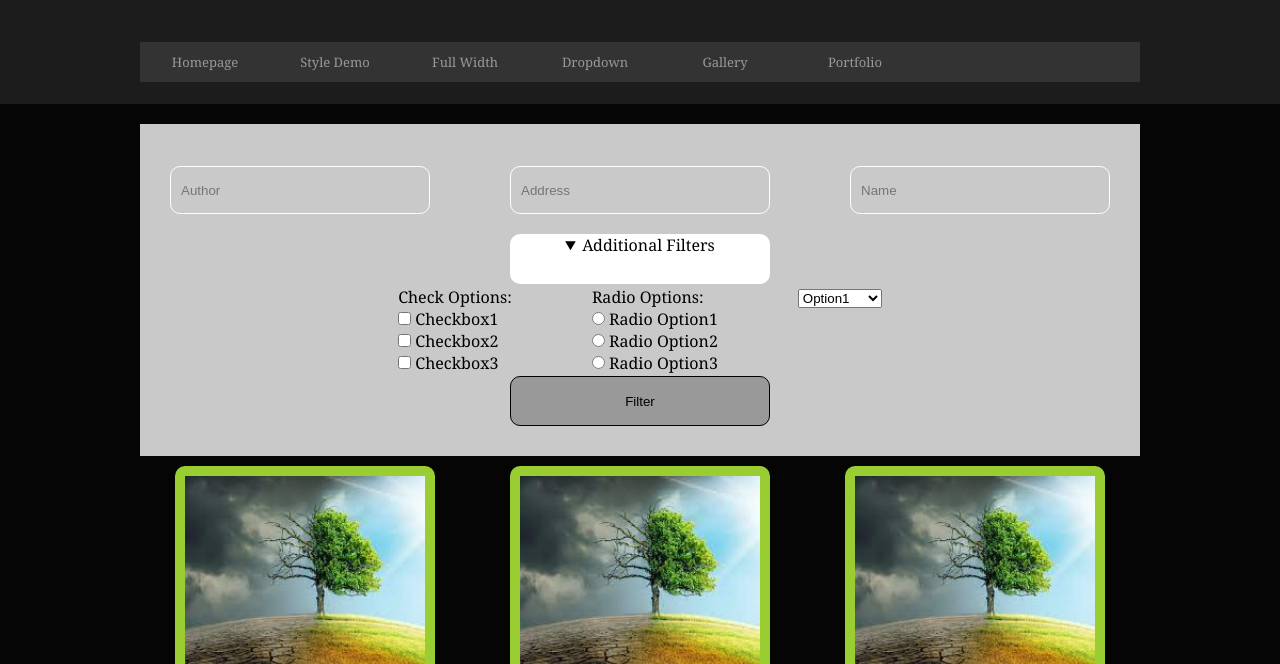
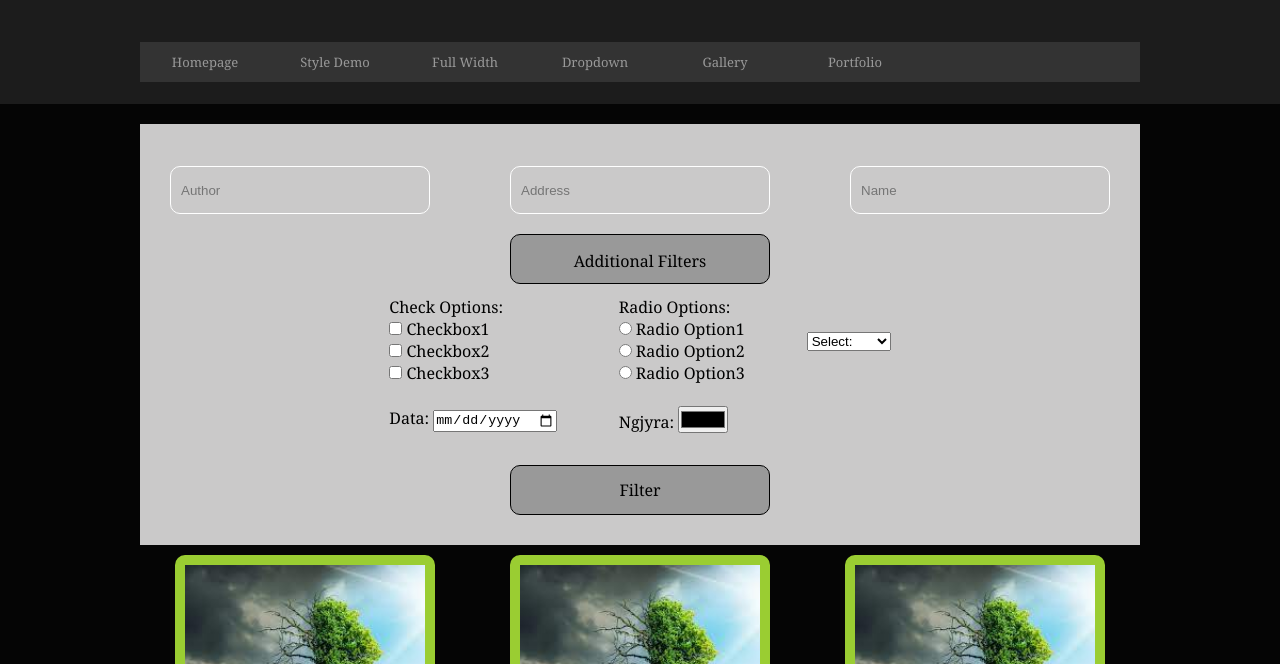
Before and after one commit to altingjonbalaj20/PWWW21-22_Gr11, a website: page template/fourthwebsite.html in a window 1280 px wide. Both pictures are taken after a click on the heading "Additional Filters". Shown: the part 136-800 px from the top of the page. Drawn offline with Linux system fonts and the light colour scheme.

Commit message:
simple changes

```diff
--- a/styles/fourthwebsite/fourthwebsite.css
+++ b/styles/fourthwebsite/fourthwebsite.css
@@ -32,9 +32,9 @@ header{
     color: transparent;
     user-select: none;
     position:relative;
-    top: 12px;
-    left: 10px;
-    font-size: 16px;
+    top: 0.55em;
+    left: 0.6em;
+    font-size: 1em;
     width:max-content;
     background: transparent;
     display: inline;
@@ -58,14 +58,15 @@ header{
 }
 
 #filter-form .additional-filters{
-    margin: auto;
+    margin: auto auto 20px;
 }
 
 #filter-form .additional-filters summary{
+    list-style: none;
+    padding: 15px;
     text-align: center;
     height: 50px;
     border-radius: 10px;
-    margin: auto;
     width: 260px;
     background-color: white;
     -webkit-border-radius: 10px;
@@ -74,13 +75,13 @@ header{
     -o-border-radius: 10px;
 }
 
-#filter-form .additional-filters table tr{
-    display: grid;
-    grid-template-columns: auto auto auto;
-    column-gap: 80px;
+#filter-form .additional-filters table tr td{
+    padding: 10px 30px;
 }
 
 .form-container #filter-form .button{
+    font-size: 1em;
+    font-family: Georgia, 'Times New Roman', Times, serif;
     margin: auto;
     width: 260px;
     height: 50px;
--- a/template/fourthwebsite.html
+++ b/template/fourthwebsite.html
@@ -94,7 +94,7 @@
                     </div>
                 </div>
                 <details class="additional-filters">
-                    <summary>Additional Filters</summary>
+                    <summary class="button">Additional Filters</summary>
                     <table>
                         <tr>
                             <td>
@@ -118,15 +118,15 @@
                                 <div class="radio-options">
                                     <label for="">Radio Options:</label>
                                     <div class="radio-option">
-                                        <input type="radio" name="radio-option" id="">
+                                        <input type="radio" name="radio-option" value="radio-option1" id="">
                                         <label for="">Radio Option1</label>
                                     </div>
                                     <div class="radio-option">
-                                        <input type="radio" name="radio-option" id="">
+                                        <input type="radio" name="radio-option" value="radio-option2" id="">
                                         <label for="">Radio Option2</label>
                                     </div>
                                     <div class="radio-option">
-                                        <input type="radio" name="radio-option" id="">
+                                        <input type="radio" name="radio-option" value="radio-option3" id="">
                                         <label for="">Radio Option3</label>
                                     </div>
                                 </div>
@@ -134,6 +134,7 @@
                             <td>
                                 <select name="optgroup1" id="">
                                     <label for="">Select Options:</label>
+                                    <option value="">Select: </option>
                                     <optgroup label="Group Option 1">
                                         <option value="option1">Option1</option>
                                         <option value="option2">Option2</option>
@@ -143,6 +144,16 @@
                                         <option value="option4">Option4</option>
                                     </optgroup>
                                 </select>
+                            </td>
+                        </tr>
+                        <tr>
+                            <td>
+                                <label for="">Data: </label>
+                                <input type="date" name="data" id="">
+                            </td>
+                            <td>
+                                <label for="">Ngjyra: </label>
+                                <input type="color" name="ngjyra" id="">
                             </td>
                         </tr>
                     </table>
```
